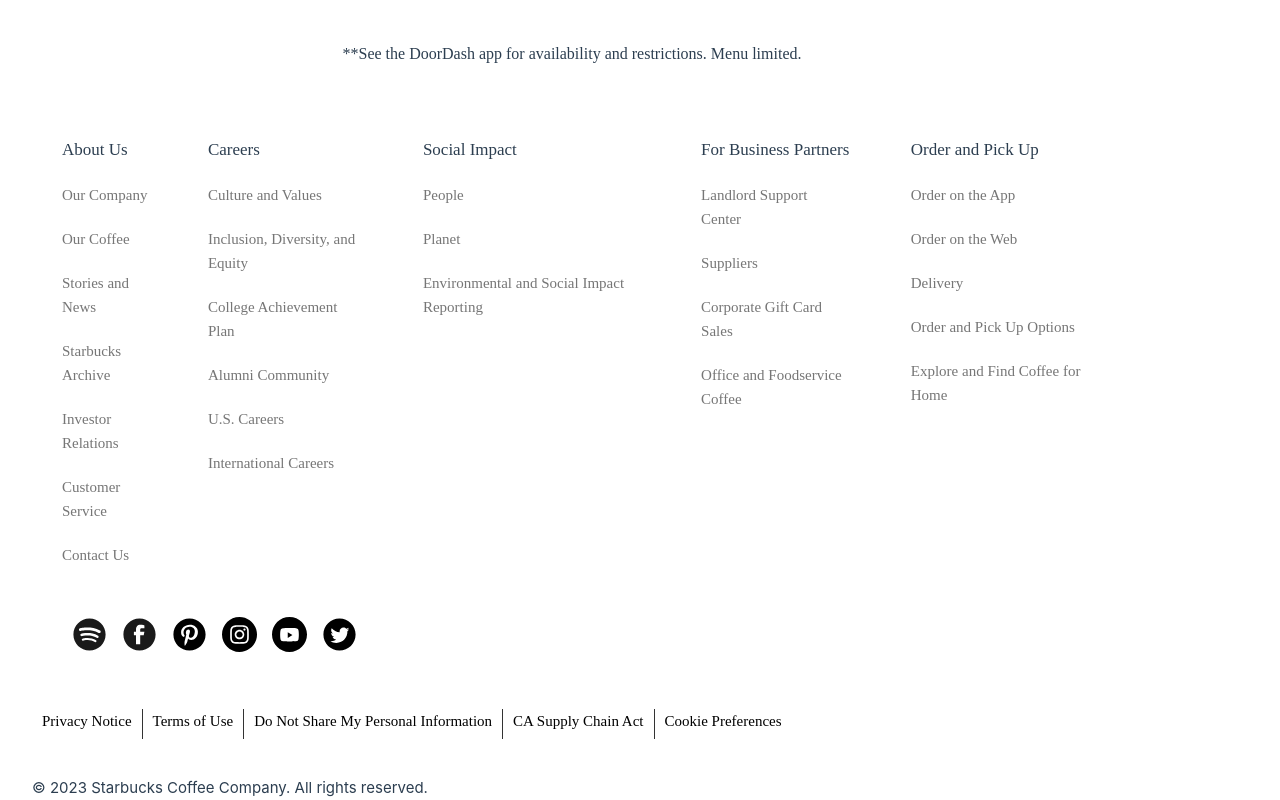
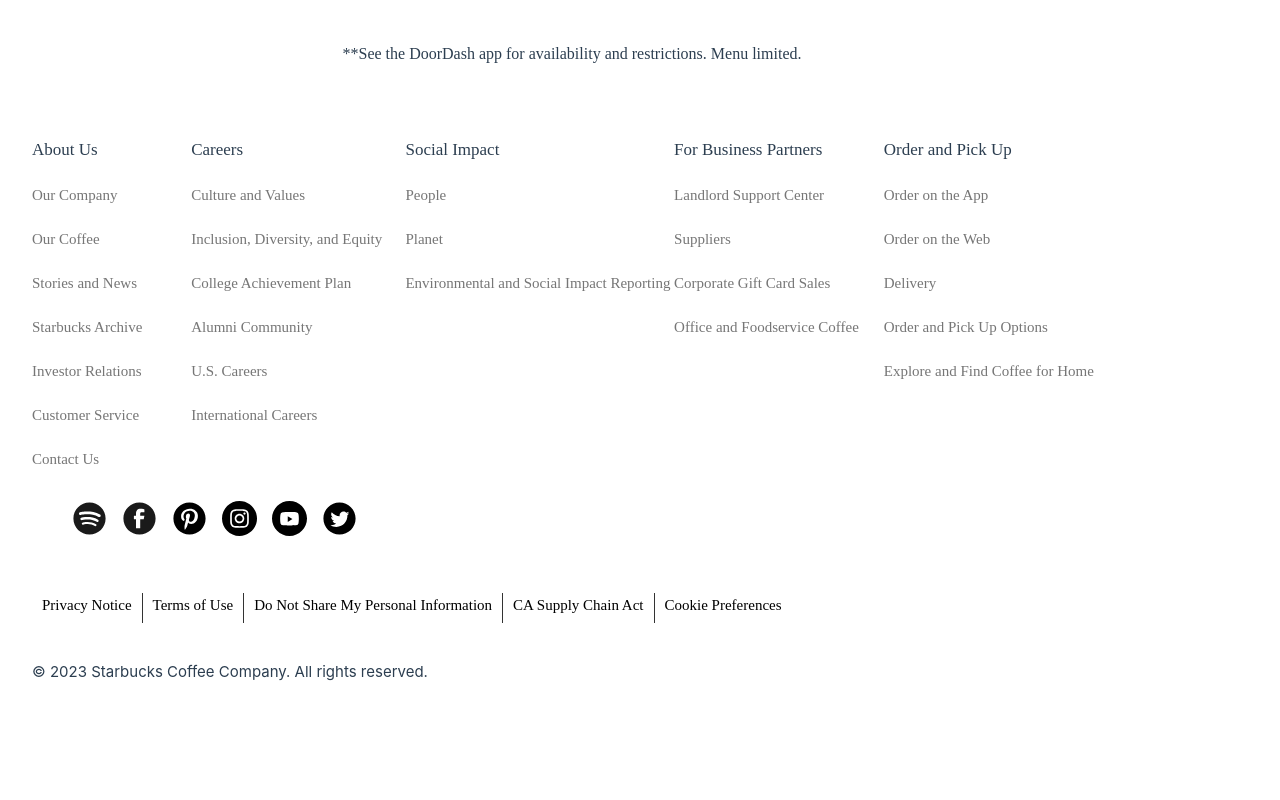
Before and after one commit to sayaka-shinoda/starbucks_vue, a Vue app in the folder starbucksvue-project/: page / in a window 1280 px wide. Shown: the part 2456-3256 px from the top of the page. After the commit the page ends 3140 px from the top, so only its background shows below. Built offline with nearby package versions, Linux system fonts and the light colour scheme.

Commit message:
Fix. I adjusted the text's position.

```diff
--- a/starbucksvue-project/src/info.vue
+++ b/starbucksvue-project/src/info.vue
@@ -204,11 +204,15 @@
         display: flex;
     }
     .info-title{
-        margin: 20px 30px;
+        width: 100%;
+        margin-top: 20px;
+        margin-right: 100px;
         font-size: 17px;
     }
    .info-text{
-        margin: 20px 30px;
+        width: 100%;
+        margin-top: 20px;
+        margin-right: 100px;
         color: rgb(118, 118, 118);
    }
    .info-text:hover{
```
